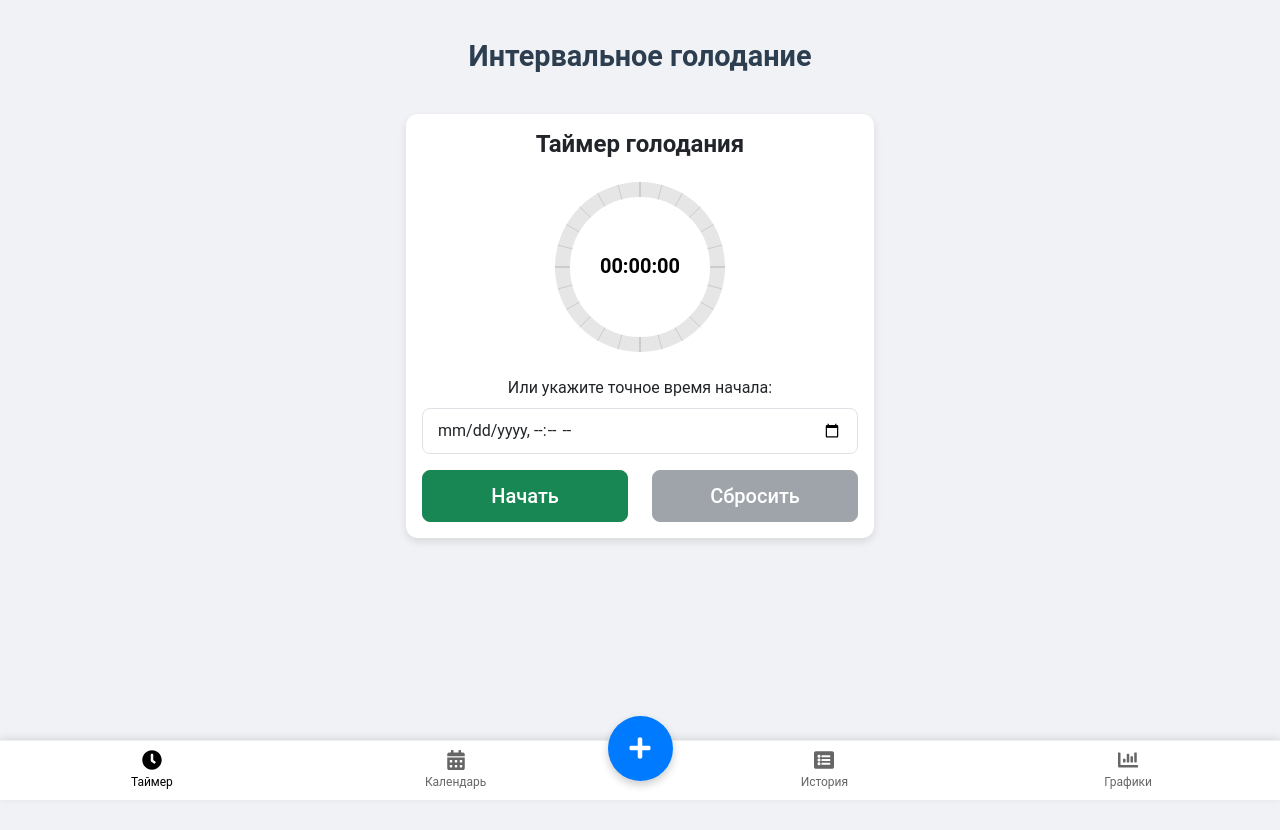
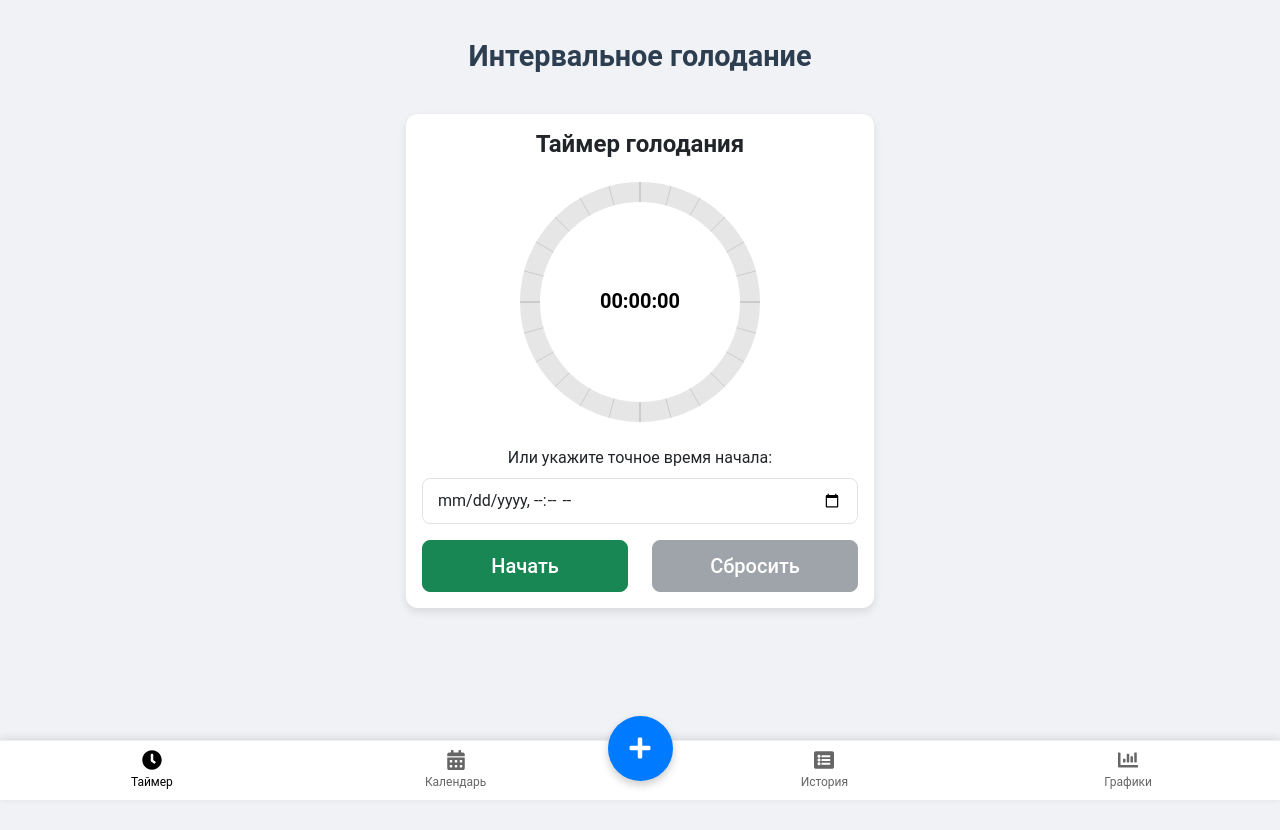
Before and after one commit to valerykatskel/fast-time, a React (Create React App) app: page / in a window 1280 px wide. Built offline with nearby package versions, Linux system fonts and the light colour scheme.

Commit message:
увеличен размер кольца голодания

```diff
--- a/src/components/CircularTimer.js
+++ b/src/components/CircularTimer.js
@@ -1,8 +1,8 @@
 import React from 'react';
 
-const CircularTimer = ({ elapsed, startTime }) => {
-  const radius = 85;
-  const stroke = 15;
+const CircularTimer = ({ elapsed, startTime, size = 85 }) => {
+  const radius = size;
+  const stroke = size / 6; // Adjust stroke proportionally
   const normalizedRadius = radius - stroke / 2;
   const circumference = normalizedRadius * 2 * Math.PI;
 
--- a/src/components/Timer.js
+++ b/src/components/Timer.js
@@ -107,7 +107,7 @@ const Timer = () => {
       <Card.Body className="text-center">
         <Card.Title>Таймер голодания</Card.Title>
         <div className="my-4 d-flex justify-content-center">
-          <CircularTimer elapsed={elapsed} startTime={startTime} />
+          <CircularTimer size={120} elapsed={elapsed} startTime={startTime} />
         </div>
 
         {!isActive && (
```
